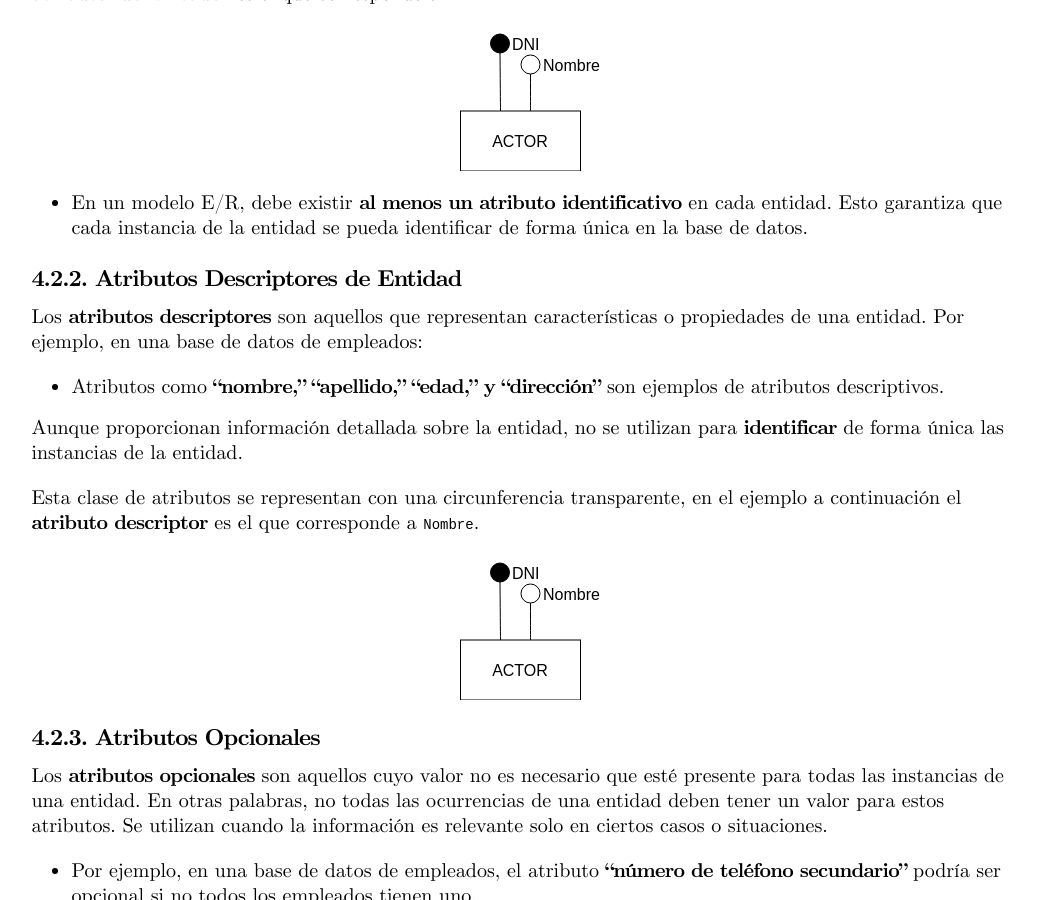
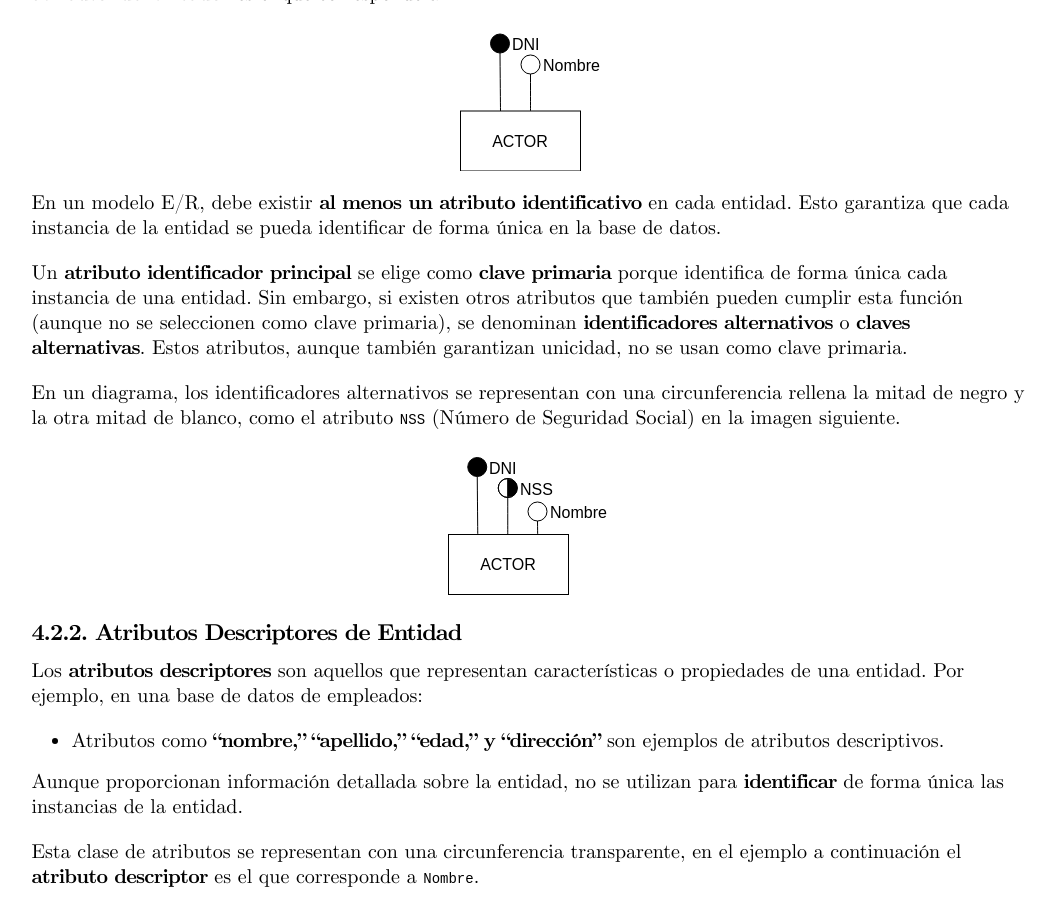
Before and after one commit to TeoRojas/teorojas.github.io, a Jekyll site: the page built from bases-de-datos/UD02-teoria.md, in a window 1280 px wide and 900 px high, scrolled down 6192 px. Shown: the whole window, without its empty margins (103-1159 px from the left). Built offline with Jekyll 4.4.1, drawn with Linux system fonts in a browser that asks for light colours; nearby versions of some CDN libraries; part of the change alters nothing that is shown; some of the changed text lies outside the part shown.

Commit message:
BBDD.UD02. -> 'clave alterna'

```diff
--- a/bases-de-datos/UD02-teoria.md
+++ b/bases-de-datos/UD02-teoria.md
@@ -10,50 +10,53 @@ abstract: Sinopsis de la unidad 02
 # Índice
 1. [Introducción](#1-introducción)
 2. [Diseño de Bases de Datos](#2-diseño-de-bases-de-datos)
-    1. [Fase de Análisis: Especificación de Requisitos Software (E.R.S.)](#21-fase-de-análisis-especificación-de-requisitos-software-ers)
-    2. [Fase 1 del Diseño: Diseño Conceptual – Modelo Entidad/Relación (E/R)](#22-fase-1-del-diseño-diseño-conceptual--modelo-entidadrelación-er)
-    3. [Fase 2 del Diseño: Diseño Lógico – Modelo Relacional](#23-fase-2-del-diseño-diseño-lógico--modelo-relacional)
-    4. [Fase 3 del Diseño: Diseño Físico – Modelo Físico](#24-fase-3-del-diseño-diseño-físico--modelo-físico)
+   2.1. [Fase de Análisis: Especificación de Requisitos Software (E.R.S.)](#21-fase-de-análisis-especificación-de-requisitos-software-ers)
+   2.2. [Fase 1 del Diseño: Diseño Conceptual – Modelo Entidad/Relación (E/R)](#22-fase-1-del-diseño-diseño-conceptual--modelo-entidadrelación-er)
+   2.3. [Fase 2 del Diseño: Diseño Lógico – Modelo Relacional](#23-fase-2-del-diseño-diseño-lógico--modelo-relacional)
+   2.4. [Fase 3 del Diseño: Diseño Físico – Modelo Físico](#24-fase-3-del-diseño-diseño-físico--modelo-físico)
 3. [Entidades](#3-entidades)
-    1. [Tipos de Entidades](#tipos-de-entidades)
+   3.1. [Tipos de Entidades](#31-tipos-de-entidades)
 4. [Atributos](#4-atributos)
-    1. [Atributos y su Significado](#41-atributos-y-su-significado)
-    2. [Tipos de Atributos](#42-tipos-de-atributos)
-        1. [Atributos Identificadores de Entidad (Clave Primaria o Clave Principal)](#421-atributos-identificadores-de-entidad-clave-primaria-o-clave-principal)
-        2. [Atributos Descriptores de Entidad](#422-atributos-descriptores-de-entidad)
-        3. [Atributos Opcionales](#423-atributos-opcionales)
-        4. [Atributos Derivados](#424-atributos-derivados)
-        5. [Atributos Multivaluados](#425-atributos-multivaluados)
-        6. [Atributos Compuestos](#426-atributos-compuestos)
-        7. [Atributos Discriminadores o Discriminantes](#427-atributos-discriminadores-o-discriminantes)
-        8. [Tipos de Atributos, resumen](#428-tipos-de-atributos-resumen)
+    4.1. [Atributos y su Significado](#41-atributos-y-su-significado)
+    4.2. [Tipos de Atributos](#42-tipos-de-atributos)
+    &emsp;&emsp;4.2.1. [Atributos Identificadores de Entidad (Clave Primaria o Clave Principal)](#421-atributos-identificadores-de-entidad-clave-primaria-o-clave-principal)
+    &emsp;&emsp;4.2.2. [Atributos Descriptores de Entidad](#422-atributos-descriptores-de-entidad)
+    &emsp;&emsp;4.2.3. [Atributos Opcionales](#423-atributos-opcionales)
+    &emsp;&emsp;4.2.4. [Atributos Derivados](#424-atributos-derivados)
+    &emsp;&emsp;4.2.5. [Atributos Multivaluados](#425-atributos-multivaluados)
+    &emsp;&emsp;4.2.6. [Atributos Compuestos](#426-atributos-compuestos)
+    &emsp;&emsp;4.2.7. [Atributos Discriminadores o Discriminantes](#427-atributos-discriminadores-o-discriminantes)
+    4.2.8. [Tipos de Atributos, resumen](#428-tipos-de-atributos-resumen)
 5. [Relaciones](#5-relaciones)
-    1. [Representación Gráfica de Relaciones](#representación-gráfica-de-relaciones)
-    2. [Grado de una Relación](#51-grado-de-una-relación)
-    3. [Cardinalidad en una Relación](#52-cardinalidad-en-una-relación)
-    4. [Participación](#participación)
-    5. [Cardinalidad de Relaciones no Binarias](#53-cardinalidad-de-relaciones-no-binarias)
-    6. [Atributos Propios de una Relación](#atributos-propios-de-una-relación)
-    7. [Dependencias e Interrelaciones](#dependencias-e-interrelaciones)
+   5.1. [Representación Gráfica de Relaciones](#51-representación-gráfica-de-relaciones)
+   5.2. [Grado de una Relación](#52-grado-de-una-relación)
+   5.3. [Cardinalidad en una Relación](#53-cardinalidad-en-una-relación)
+   5.4. [Participación](#54-participación)
+   5.5. [Cardinalidad de Relaciones no Binarias](#55-cardinalidad-de-relaciones-no-binarias)
+   5.6. [Atributos Propios de una Relación](#56-atributos-propios-de-una-relación)
+   5.7. [Dependencias e Interrelaciones](#57-dependencias-e-interrelaciones)
 6. [Redundancia](#6-redundancia)
-    1. [Atributos Derivados (o Calculados)](#atributos-derivados-o-calculados)
-    2. [Interrelaciones Redundantes](#interrelaciones-redundantes)
+   6.1. [Atributos Derivados (o Calculados)](#61-atributos-derivados-o-calculados)
+   6.2. [Interrelaciones Redundantes](#62-interrelaciones-redundantes)
 7. [El Modelo E/R Extendido (EER)](#7-el-modelo-er-extendido-eer)
-    1. [Superentidad (Supertipo)](#71-superentidad-supertipo)
-    2. [Subentidad (Subtipo)](#72-subentidad-subtipo)
-    3. [Ejemplo](#73-ejemplo)
-    4. [Generalización y Especialización](#74-generalización-y-especialización)
-    5. [Restricciones de Generalización y Especialización](#75-restricciones-de-generalización-y-especialización)
-        1. [Especialización TOTAL SIN Solapamiento](#751-especialización-total-sin-solapamiento)
-        2. [Especialización PARCIAL SIN Solapamiento](#752-especialización-parcial-sin-solapamiento)
-        3. [Especialización TOTAL CON Solapamiento](#753-especialización-total-con-solapamiento)
-        4. [Especialización PARCIAL CON Solapamiento](#754-especialización-parcial-con-solapamiento)
-    6. [Cardinalidades en las Restricciones de Especialización](#76-cardinalidades-en-las-restricciones-de-especialización)
-    7. [Restricciones de las Relaciones](#77-restricciones-de-las-relaciones)
-        1. [Restricción de Exclusividad](#771-restricción-de-exclusividad)
-        2. [Restricción de Exclusión](#772-restricción-de-exclusión)
-        3. [Restricción de Inclusividad](#773-restricción-de-inclusividad)
-        4. [Restricción de Inclusión](#774-restricción-de-inclusión)
+   7.1. [Superentidad (Supertipo)](#71-superentidad-supertipo)
+   7.2. [Subentidad (Subtipo)](#72-subentidad-subtipo)
+   7.3. [Ejemplo](#73-ejemplo)
+   7.4. [Generalización y Especialización](#74-generalización-y-especialización)
+   7.5. [Restricciones de Generalización y Especialización](#75-restricciones-de-generalización-y-especialización)
+   &emsp;&emsp;7.5.1. [Especialización TOTAL SIN Solapamiento](#751-especialización-total-sin-solapamiento)
+   &emsp;&emsp;7.5.2. [Especialización PARCIAL SIN Solapamiento](#752-especialización-parcial-sin-solapamiento)
+   &emsp;&emsp;7.5.3. [Especialización TOTAL CON Solapamiento](#753-especialización-total-con-solapamiento)
+   &emsp;&emsp;7.5.4. [Especialización PARCIAL CON Solapamiento](#754-especialización-parcial-con-solapamiento)
+   7.6. [Cardinalidades en las Restricciones de Especialización](#76-cardinalidades-en-las-restricciones-de-especialización)
+   7.7. [Restricciones de las Relaciones](#77-restricciones-de-las-relaciones)
+   &emsp;&emsp;7.7.1. [Restricción de Exclusividad](#771-restricción-de-exclusividad)
+   &emsp;&emsp;7.7.2. [Restricción de Exclusión](#772-restricción-de-exclusión)
+   &emsp;&emsp;7.7.3. [Restricción de Inclusividad](#773-restricción-de-inclusividad)
+   &emsp;&emsp;7.7.4. [Restricción de Inclusión](#774-restricción-de-inclusión)
+
+
+
 
 # 1. Introducción
 
@@ -148,7 +151,13 @@ Esta clase de atributos se representan con una circunferencia rellena de negro,
 
 ![Atributos](/bases-de-datos/imgs/ud02/ud02_img02_atributos01.svg)
 
-- En un modelo E/R, debe existir **al menos un atributo identificativo** en cada entidad. Esto garantiza que cada instancia de la entidad se pueda identificar de forma única en la base de datos.
+En un modelo E/R, debe existir **al menos un atributo identificativo** en cada entidad. Esto garantiza que cada instancia de la entidad se pueda identificar de forma única en la base de datos.
+
+Un **atributo identificador principal** se elige como **clave primaria** porque identifica de forma única cada instancia de una entidad. Sin embargo, si existen otros atributos que también pueden cumplir esta función (aunque no se seleccionen como clave primaria), se denominan **identificadores alternativos** o **claves alternativas**. Estos atributos, aunque también garantizan unicidad, no se usan como clave primaria.
+
+En un diagrama, los identificadores alternativos se representan con una circunferencia rellena la mitad de negro y la otra mitad de blanco, como el atributo `NSS` (Número de Seguridad Social) en la imagen siguiente.
+
+![Atributos](/bases-de-datos/imgs/ud02/ud02_img02_atributos01_.svg)
 
 ### 4.2.2. Atributos Descriptores de Entidad
 
```
Also changed, not shown: bases-de-datos/imgs/ud02/ud02_img02_atributos01_.svg (added).
